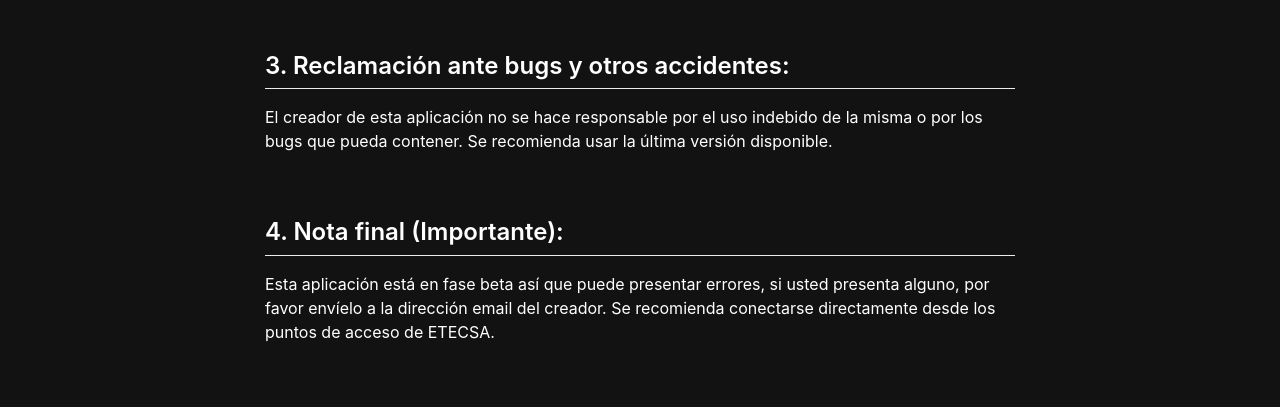
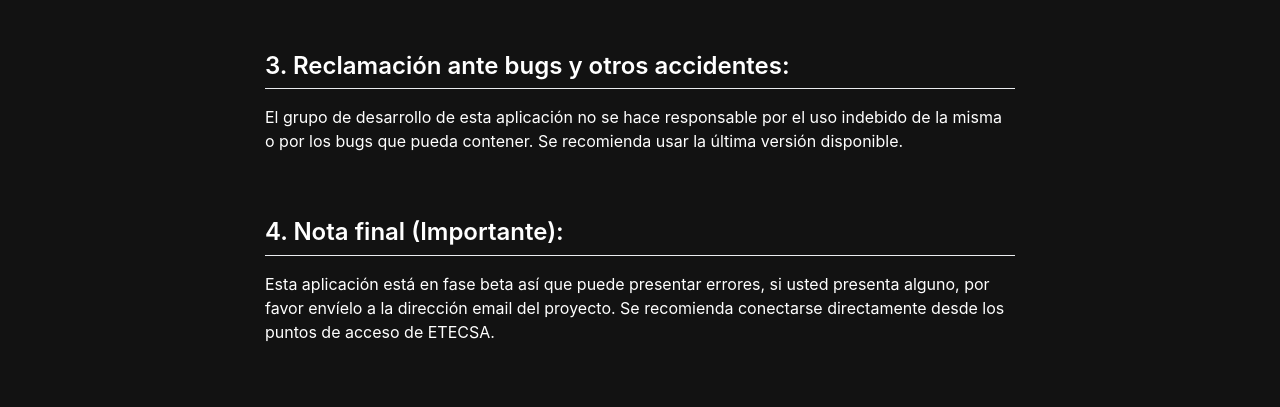
Before and after one commit to micuentanauta/micuentanauta.github.io, a Jekyll site: the page built from _pages/privacypolicy.md, in a window 1280 px wide. Shown: the part 1361-1768 px from the top of the page. Built offline with Jekyll 4.4.1, drawn with Linux system fonts in a browser that asks for light colours; nearby versions of some CDN libraries.

Commit message:
Corrección menor en las políticas de privacidad.

```diff
--- a/_pages/privacypolicy.md
+++ b/_pages/privacypolicy.md
@@ -41,9 +41,9 @@ La información que nos provees por ahora es prácticamente nula, aunque en pró
 <br>
 
 ## 3. Reclamación ante bugs y otros accidentes:
-El creador de esta aplicación no se hace responsable por el uso indebido de la misma o por los bugs que pueda contener. Se recomienda usar la última versión disponible.
+El grupo de desarrollo de esta aplicación no se hace responsable por el uso indebido de la misma o por los bugs que pueda contener. Se recomienda usar la última versión disponible.
 
 <br>
 
 ## 4. Nota final (Importante):
-Esta aplicación está en fase beta así que puede presentar errores, si usted presenta alguno, por favor envíelo a la dirección email del creador. Se recomienda conectarse directamente desde los puntos de acceso de ETECSA.
+Esta aplicación está en fase beta así que puede presentar errores, si usted presenta alguno, por favor envíelo a la dirección email del proyecto. Se recomienda conectarse directamente desde los puntos de acceso de ETECSA.
```
